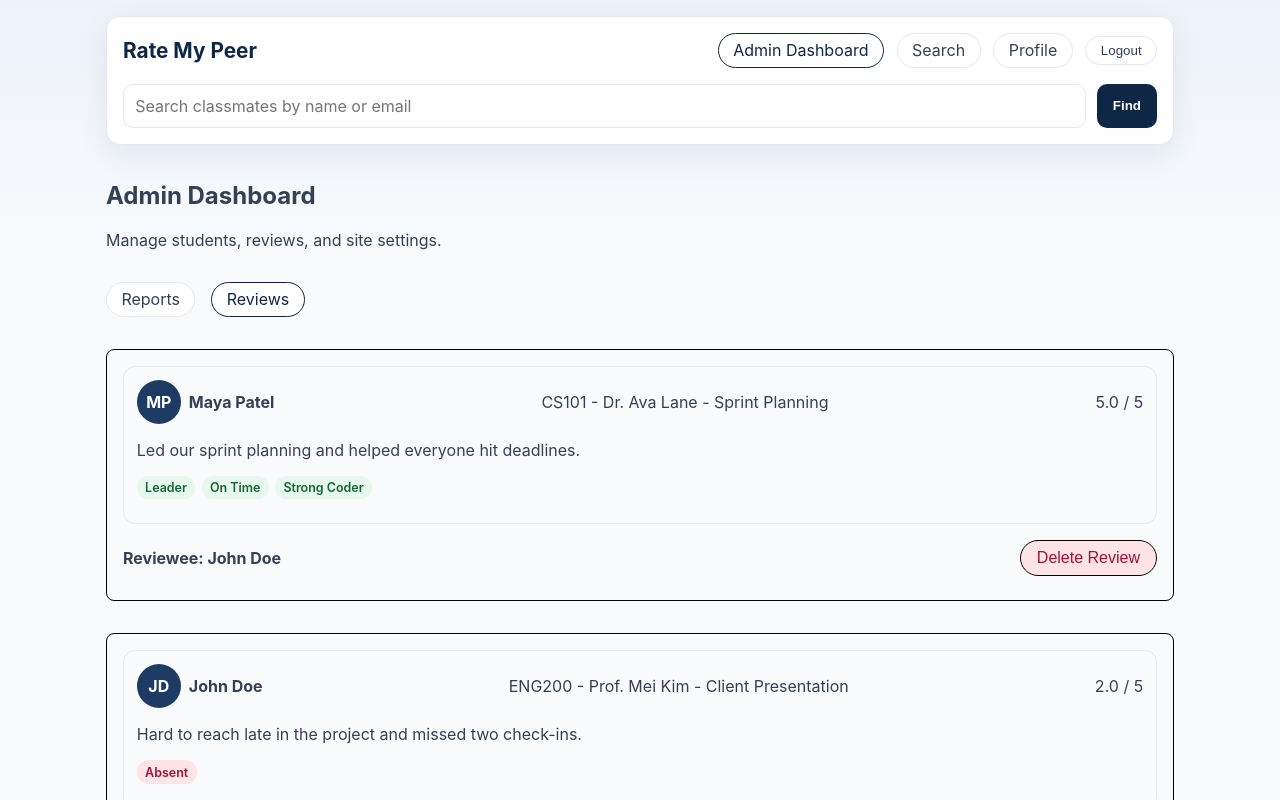
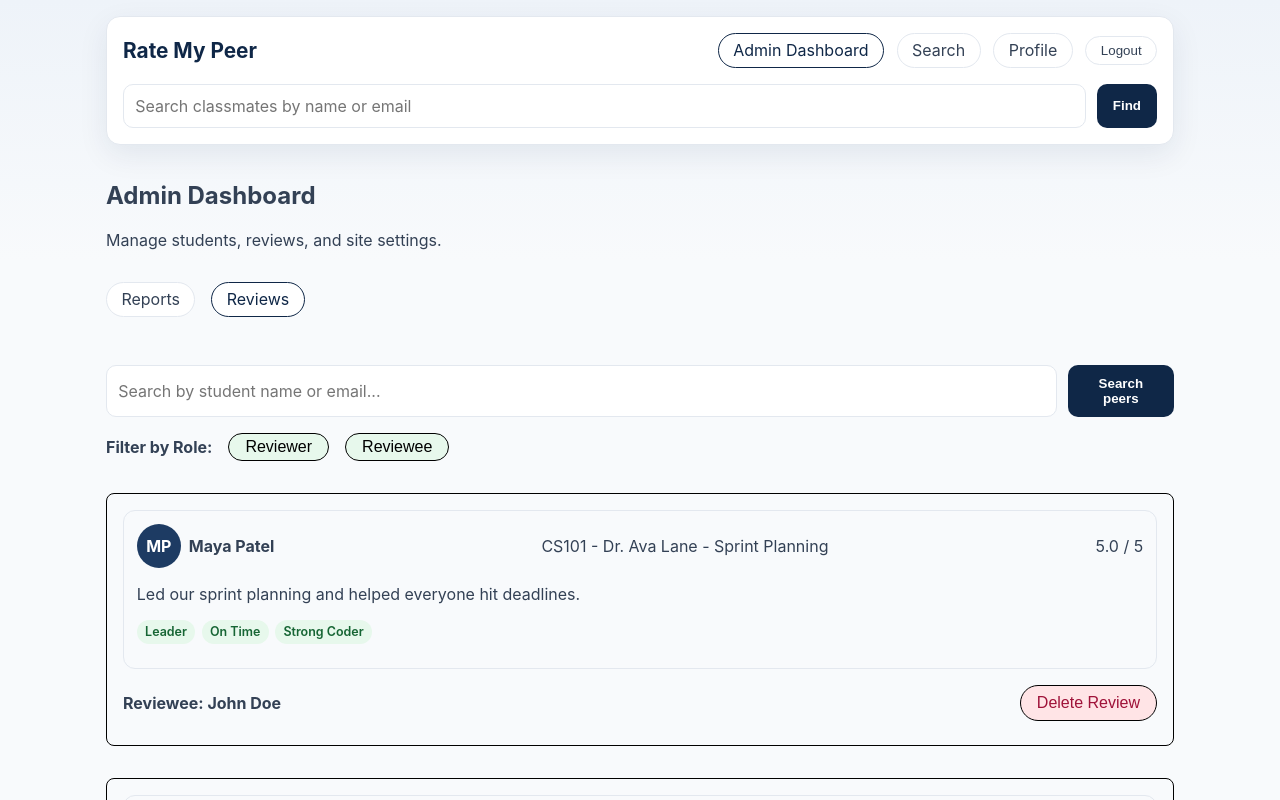
Before and after one commit to TedmanNguyen/124-InternetApps, a React (Vite) app in the folder rate-my-peer/: page /admin-dashboard/reviews in a window 1280 px wide. Shown: the top 800 px of the page. Built offline with nearby package versions, Linux system fonts and the light colour scheme.

Commit message:
filtering reviews based on reviewer or reviewee implemented in reviews page

```diff
--- a/rate-my-peer/src/pages/ReviewsView.jsx
+++ b/rate-my-peer/src/pages/ReviewsView.jsx
@@ -3,13 +3,61 @@ import { pullAllReviews } from "../data/mockReviews"
 import { useMemo, useState } from "react";
 import { pullStudentsGivenId } from "../data/mockStudents";
 import { deleteReview } from "../data/mockReviews";
+import { useSearchParams } from 'react-router-dom'
+import { getDisplayName } from "../utils/studentMetrics";
+import { useStudents } from "../context/StudentContext";
+import SearchBar from "../components/SearchBar";
 import "../styles/ReviewsView.css"
 
+
+/*
+TODO:
+    1.  Add filters based on reviewer and reviewee (maybe a search bar that filters as you type?)
+*/
+
 export default function ReviewsView() {
+    const { students } = useStudents()
     const reviews = useMemo(() => pullAllReviews(), [])
+    const [searchParams, setSearchParams] = useSearchParams()
+    const query = (searchParams.get('q') ?? '').trim().toLowerCase()
+    const [reviewRole, setReviewRole] = useState({'reviewer': true, 'reviewee': true})
+
+    const filteredReviews = useMemo(() => {
+        return reviews.filter((review) => {
+            const reviewer = pullStudentsGivenId(review.reviewerId)
+            const reviewee = pullStudentsGivenId(review.revieweeId)
+
+            // No search query? Role has no target — just show everything.
+            if (!query) return true
+
+            const matchesPerson = (student) => {
+                const name = getDisplayName(student).toLowerCase()
+                const email = student.email.toLowerCase()
+                return name.includes(query) || email.includes(query)
+            }
+
+            // Show review if the search matches the reviewer AND we want reviewers,
+            // or if it matches the reviewee AND we want reviewees.
+            if (reviewRole.reviewer && matchesPerson(reviewer)) return true
+            if (reviewRole.reviewee && matchesPerson(reviewee)) return true
+            return false
+        })
+    }, [query, students, reviewRole, reviews])
+
     return (
         <section className="page reviews-view">
-            {reviews.map(review => {
+            <SearchBar
+                buttonLabel="Search peers"
+                onSearch={(searchTerm) => {
+                    if (searchTerm) {
+                        setSearchParams({ q: searchTerm }, { replace: true })
+                    } else {
+                        setSearchParams({}, { replace: true })  // clears ?q=
+                    }
+                }}
+            />
+            <ReviewFilter reviewRole={reviewRole} setReviewRole={setReviewRole} />
+            {filteredReviews.map(review => {
                 const reviewee = pullStudentsGivenId(review.revieweeId)
                 return (
                     <div className='review-card-container' key={review.id}>
@@ -25,3 +73,37 @@ export default function ReviewsView() {
         </section>
     )
 }
+
+function ReviewFilter({reviewRole, setReviewRole}) {
+    const toggleRole = (role) => {
+        setReviewRole(prev => ({...prev, [role]: !prev[role]}))
+    }
+
+    return (
+        <div className="review-filter">
+            <span><strong>Filter by Role:</strong></span>
+            <button
+                className={`filter-button ${reviewRole.reviewer ? 'active' : ''}`}
+                onClick={() => toggleRole('reviewer')}
+            >
+                Reviewer
+            </button>
+            <button
+                className={`filter-button ${reviewRole.reviewee ? 'active' : ''}`}
+                onClick={() => toggleRole('reviewee')}
+            >
+                Reviewee
+            </button>
+        </div>
+    )
+}
+
+function studentCorrectRole(review, reviewRoles, student) {
+    if (reviewRoles.reviewer && review.reviewerId === student.id) {
+        return true
+    }
+    if (reviewRoles.reviewee && review.revieweeId === student.id) {
+        return true
+    }
+    return false
+}
--- a/rate-my-peer/src/styles/ReviewsView.css
+++ b/rate-my-peer/src/styles/ReviewsView.css
@@ -12,3 +12,33 @@
     margin-top: 1rem;
     margin-bottom: 0.5rem;;
 }
+
+.review-filter {
+    display: flex;
+    gap: 1rem;
+    margin-bottom: 1rem;
+    align-items: center;
+}
+
+.filter-button {
+    font-size: 1rem;
+    border: 1px solid black;
+    padding: 0.25rem 1rem;
+    border-radius: 20px;
+}
+
+.filter-button:hover {
+    cursor: pointer;
+    opacity: 0.5;
+    transform: scale(1.05);
+    transition: transform 0.1s ease;
+}
+
+.filter-button:active {
+    transform: scale(1.15);
+    transition: transform 0.1s ease;
+}
+
+.review-filter .filter-button.active {
+    background-color: var(--positive-bg);
+}
```
